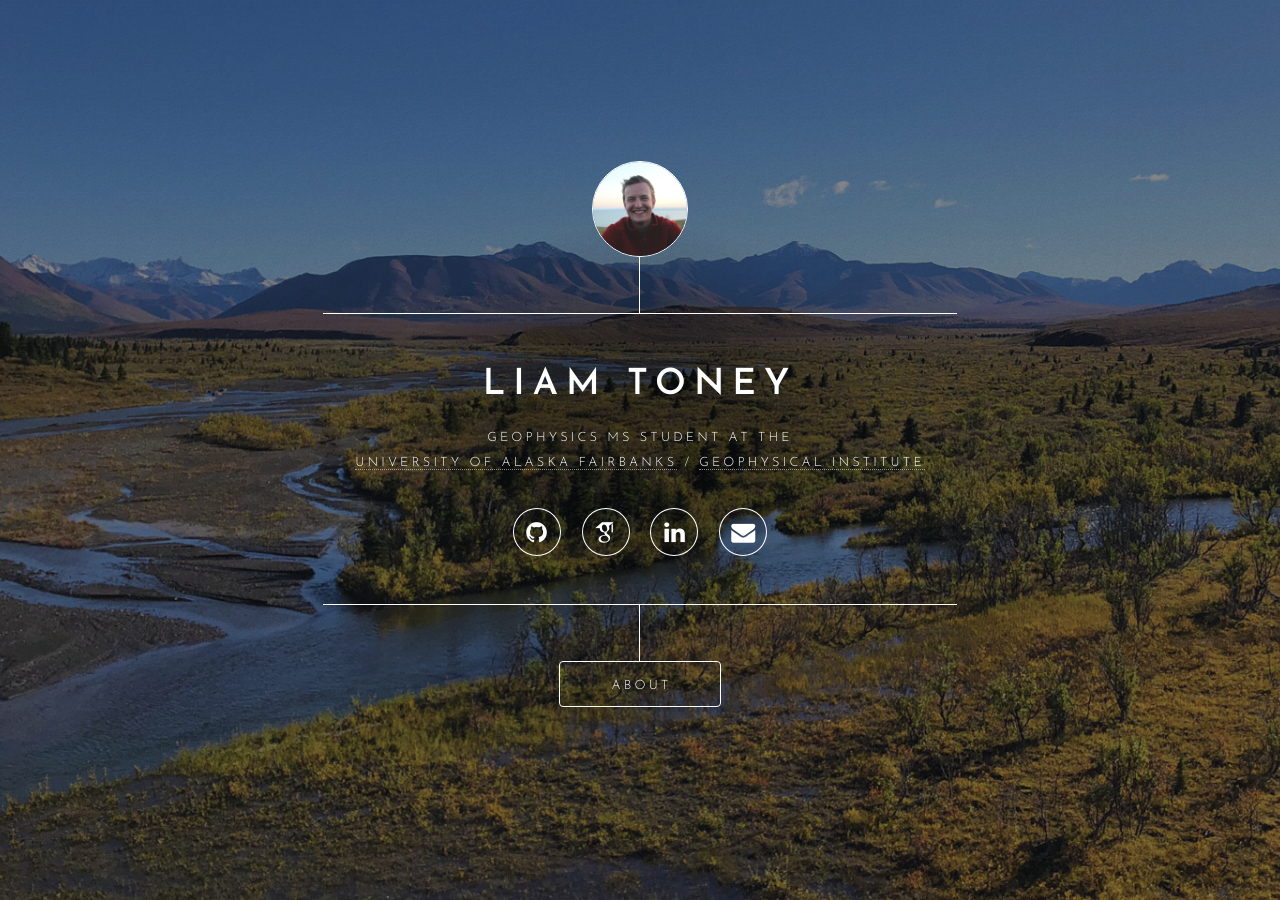
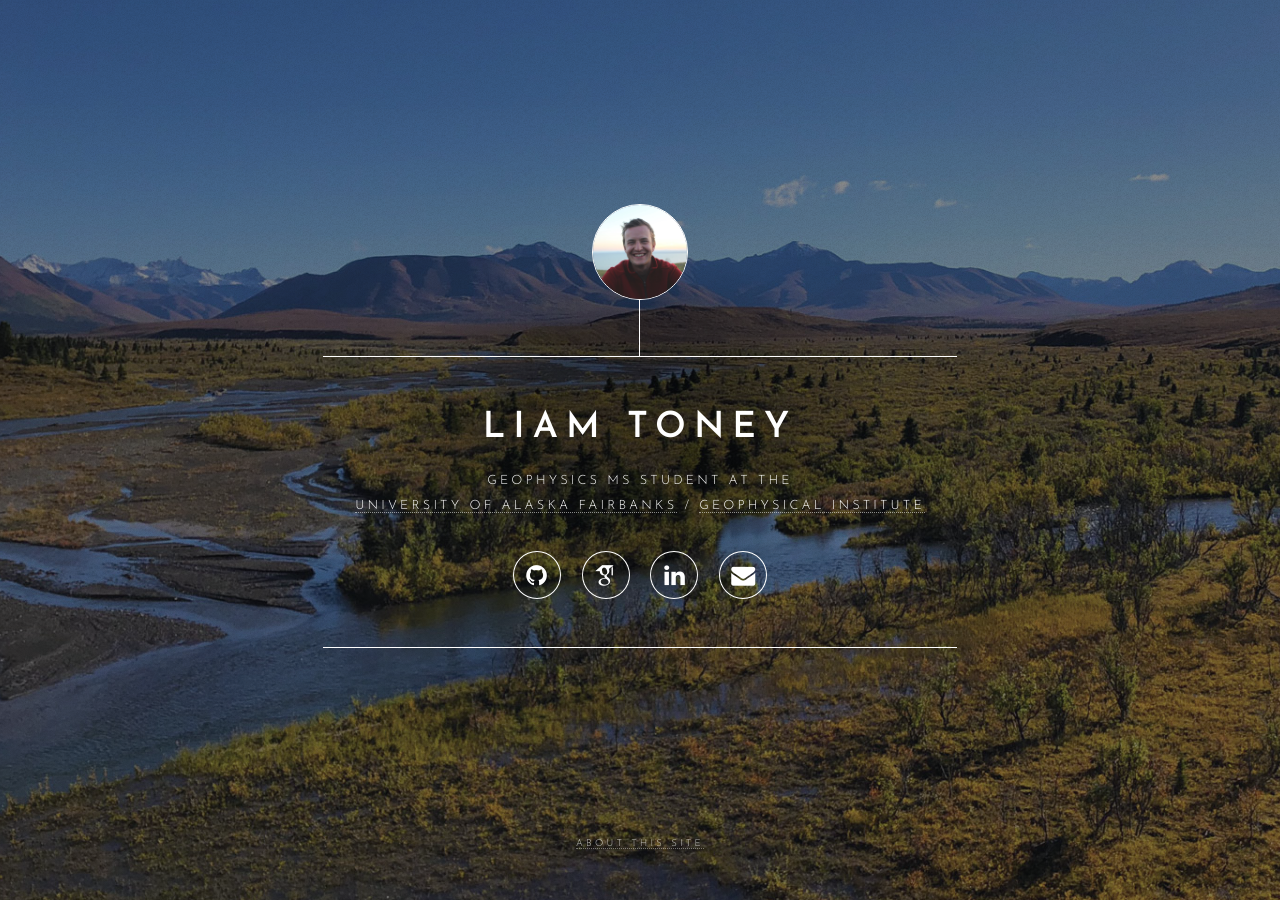
Before and after one commit to liamtoney/liamtoney.github.io, a Jekyll site: the page built from index.md, in a window 1280 px wide. Built offline with Jekyll 4.4.1, drawn with Linux system fonts in a browser that asks for light colours; some web fonts are replaced.

Commit message:
Prepare for inclusion of Projects and Vita

```diff
--- a/_layouts/default.html
+++ b/_layouts/default.html
@@ -41,18 +41,23 @@
 								</ul>
 							</div>
 						</div>
-						<nav>
+						<!-- <nav>
 							<ul>
-								<!-- <li><a href="#vita">Vita</a></li> -->
-								<!-- <li><a href="#projects">Projects</a></li> -->
-								<!-- <li><a href="#fieldwork">Fieldwork</a></li> -->
-								<li><a href="#about">About</a></li>
+								<li><a href="#projects">Projects</a></li>
+								<li><a href="#vita">Vita</a></li>
 							</ul>
-						</nav>
+						</nav> -->
 					</header>
 
 				<!-- Main -->
 					<div id="main">
+
+						<!-- Projects -->
+							<article id="projects">
+								<h2 class="major">Projects</h2>
+									{% capture m %}{% include sections/projects.md %}{% endcapture %}
+									{{ m | markdownify }}
+							</article>
 
 						<!-- Vita -->
 							<article id="vita">
@@ -61,24 +66,10 @@
 									{{ m | markdownify }}
 							</article>
 
-						<!-- Projects -->
-							<article id="projects">
-								<h2 class="major">Projects</h2>
-									{% capture m %}{% include sections/projects.md %}{% endcapture %}
-									{{ m | markdownify }}
-							</article>
-
-						<!-- Fieldwork -->
-							<article id="fieldwork">
-								<h2 class="major">Fieldwork photos</h2>
-									{% capture m %}{% include sections/fieldwork.md %}{% endcapture %}
-									{{ m | markdownify }}
-							</article>
-
-						<!-- About -->
-							<article id="about">
+						<!-- About (link in footer) -->
+							<article id="about-this-site">
 							  <h2 class="major">About this site</h2>
-									{% capture m %}{% include sections/about.md %}{% endcapture %}
+									{% capture m %}{% include sections/about-this-site.md %}{% endcapture %}
 									{{ m | markdownify }}
 							</article>
 
@@ -86,7 +77,7 @@
 
 				<!-- Footer -->
 					<footer id="footer">
-						<!-- <p class="copyright">Footer text goes here.</p> -->
+						<p class="copyright"><a href="#about-this-site">About this site</a></p>
 					</footer>
 
 			</div>
@@ -101,7 +92,7 @@
 			<script src="../assets/js/util.js"></script>
 			<script src="../assets/js/main.js"></script>
 
-	{% include new-window-fix.html %}
+		{% include new-window-fix.html %}
 
 	</body>
 </html>
--- a/assets/css/main.css
+++ b/assets/css/main.css
@@ -1513,7 +1513,7 @@ input, select, textarea {
 			transition: opacity 0.325s ease-in-out, transform 0.325s ease-in-out;
 			padding: 4.5rem 2.5rem 1.5rem 2.5rem ;
 			position: relative;
-			width: 40rem;
+			width: 70rem;
 			max-width: 100%;
 			background-color: rgba(27, 31, 34, 0.85);
 			border-radius: 4px;
```
Also changed, not shown: _includes/sections/about-this-site.md (renamed from _includes/sections/about.md).
